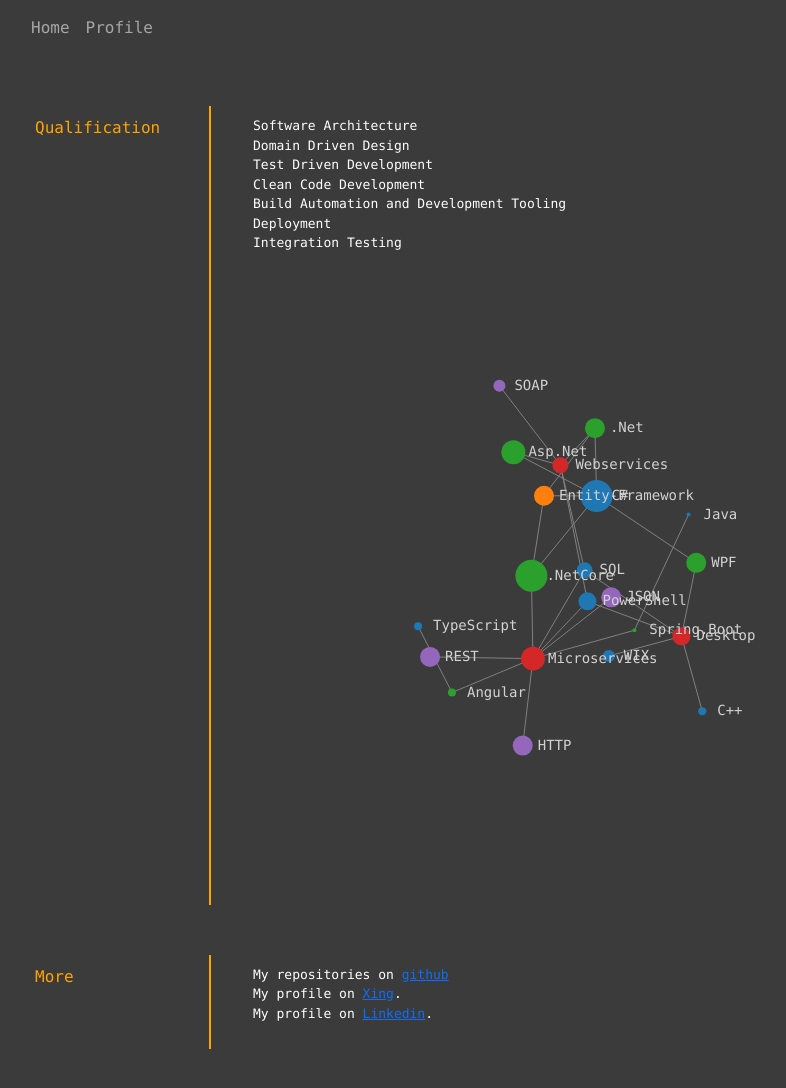
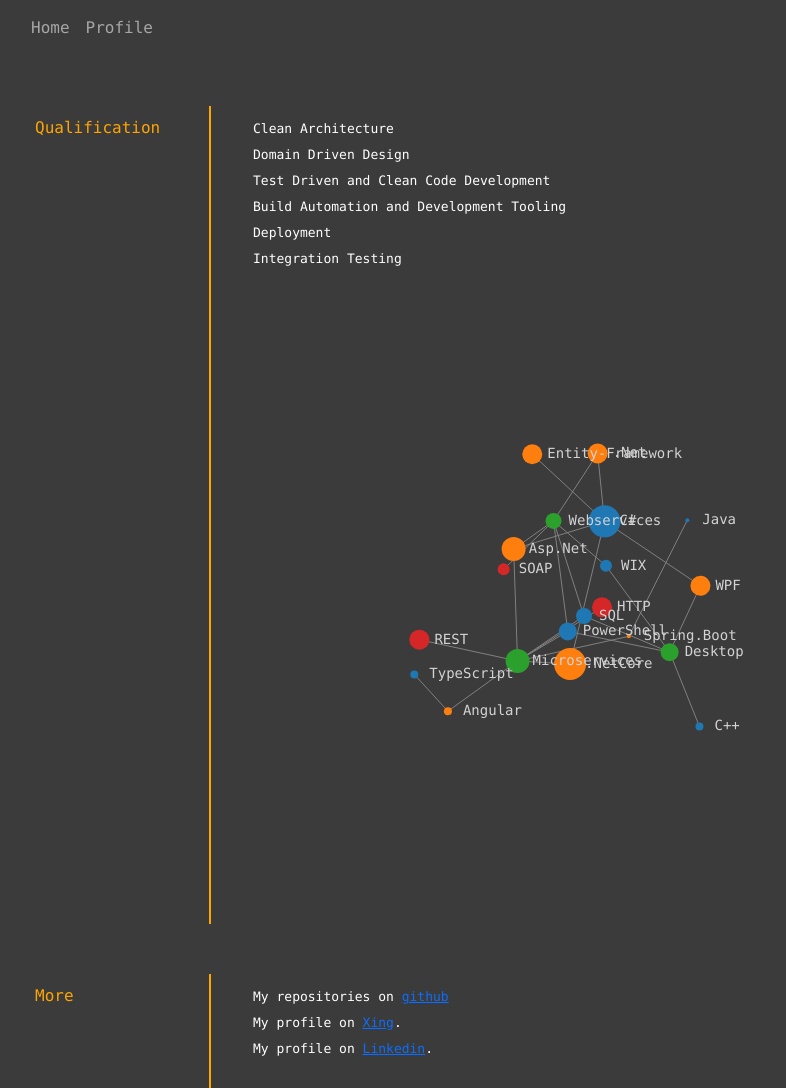
Before and after one commit to wgross/text-mode, an Angular app: page /profile in a window 1280 px wide. Shown: the whole page, without its empty margins (59-845 px from the left). Before the commit the page ends 1049 px from the top, so only its background shows below. Built offline with nearby package versions, Linux system fonts and the light colour scheme.

Commit message:
[FIX] minor fixes in layout and graph data

```diff
--- a/src/app/profile/profile.component.html
+++ b/src/app/profile/profile.component.html
@@ -9,18 +9,15 @@
     <div class="col-10 box">
 
         <div class="text-right-nopadding">
-          <ul style="list-style: none;">
+          <ul style="list-style: none; line-height: 2;">
             <li>
-              Software Architecture
+              Clean Architecture
             </li>
             <li>
               Domain Driven Design
             </li>
             <li>
-              Test Driven Development
-            </li>
-            <li>
-              Clean Code Development
+              Test Driven and Clean Code Development
             </li>
             <li>
               Build Automation and Development Tooling
@@ -47,7 +44,7 @@
     </div>
     <div class="col-10 box">
       <div class="text-right-nopadding">
-        <ul style="list-style: none;">
+        <ul style="list-style: none; line-height: 2;">
           <li>
             My repositories on <a href="https://github.com/wgross" target="_blank">github</a>
           </li>
--- a/src/app/profilegraph/profilegraph.component.html
+++ b/src/app/profilegraph/profilegraph.component.html
@@ -4,7 +4,7 @@
 
 <div>
   <!-- present in UL to hav the same padding as the text above -->
-  <ul style="list-style: none;">
+  <ul style="list-style: none; line-height: 2;">
     <li *ngIf="descriptionText !== undefined" style="font-size: large;">{{descriptionTitle}}</li>
     <li *ngIf="descriptionText !== undefined">{{descriptionText}}</li>
   </ul>
--- a/src/assets/qualification.json
+++ b/src/assets/qualification.json
@@ -6,22 +6,21 @@
     {"id": "C++", "group": 1, "weight":4, "text": "Intensively used from 1998 to 2002: Implementation of business logic for POS systems."},
     {"id": "WIX", "group": 1, "weight":6, "text": "Used from 2014 to 2018 for deployment of desktop applications and web services"},
     {"id": "SQL", "group": 1, "weight":8, "text":"Intensively used since 2002 for querying and schema definition where Entity Framework wasn't applicable."},
-    {"id": "PowerShell", "group": 1, "weight":9, "text": "Intensively used since 2010: Build automation and tooling, deployment of web applications DEV machines."},
+    {"id": "PowerShell", "group": 1, "weight":9, "text": "Intensively used since 2010: Build automation and tooling, deployment of web applications at DEV machines."},
 
-    {"id": "Entity-Framework", "group":10 , "weight":10, "text":"Intensively used throughout 2014 to 2021 as main method for data access."},
+    {"id": "Entity-Framework", "group":2 , "weight":10, "text":"Intensively used throughout 2014 to 2021 as main method for data access for relational databases."},
     {"id": "WPF", "group":2 ,"weight":10, "text":"Intensively used throughout 2014 to 2017. Graphical user interfaces for business applications and vector graphic UI for ticket vending machines. user controls, custom controls, theming, localization, modularization with Prism."},
     {"id": "Angular", "group":2 ,"weight":4, "text":"Used since 2014 to implement Single-Page-Applications." },
-    {"id": ".Net", "group":2 ,"weight":10, "text": "Continuously uses since 2002, Mainly used: WCF, WF, WPF, a bit Forms."},
-    {"id": ".NetCore", "group":2 ,"weight":16, "text": "Continuously used since 2017."},
+    {"id": ".Net", "group":2 ,"weight":10, "text": "Continuously uses since 2002, Mainly used: WCF, WF, WPF and a bit of WinForms."},
+    {"id": ".NetCore", "group":2 ,"weight":16, "text": "Continuously used since 2017 for web services, console apps, powershell modules and desktop applications"},
     {"id": "Asp.Net", "group":2 ,"weight":12, "text": "As part of dotnet core continuously used since 2017 for domain services and UI backends."},
-    {"id": "Spring.Boot", "group":2 ,"weight":2, "text":"used for web services in Mindsphere."},
+    {"id": "Spring.Boot", "group":2 ,"weight":2, "text":"used for microservices."},
 
     {"id": "Microservices","group":3,"weight":12, "text":"Architectural style applied to projects since 2017."},
     {"id": "Webservices","group":3,"weight":8},
-    {"id": "Desktop", "group": 3 ,"weight":9, "text":"Desktop software developed with C# and C++ including Form oriented line of business application as wel as folly graphical, themed UIs for vending machines and POS."},
+    {"id": "Desktop", "group": 3 ,"weight":9, "text":"Desktop software developed with C# and C++ including line of business application as well as fully graphical themed UIs for vending machines and POS."},
 
     {"id": "REST", "group":4 ,"weight":10},
-    {"id": "JSON", "group":4 ,"weight":10},
     {"id": "HTTP", "group":4 ,"weight":10},
     {"id": "SOAP", "group":4 ,"weight":6}
   ],
@@ -32,18 +31,14 @@
     {"source": "C#", "target": "WPF", "value": 1},
     {"source": "C#", "target": ".Net", "value": 1},
     {"source": "C#", "target": ".NetCore", "value": 1},
+    {"source": "TypeScript", "target": "Angular", "value": 1},
+    {"source": "Java", "target": "Spring.Boot", "value": 1},
     {"source": "PowerShell", "target": "Desktop", "value": 1},
     {"source": "PowerShell", "target": "Microservices", "value": 1},
-    {"source": "PowerShell", "target": "Webservices", "value": 1},
-
-    {"source": "Entity-Framework", "target": ".Net", "value": 1},
-    {"source": "Entity-Framework", "target": ".NetCore", "value": 1},
-
-    {"source": "TypeScript", "target": "Angular", "value": 1},
-    {"source": "Java", "target": "Spring.Boot", "value": 1},
 
     {"source": "C++", "target": "Desktop", "value": 1},
 
+    {"source": "PowerShell", "target": "Webservices", "value": 1},
     {"source": "Desktop", "target": "WPF", "value": 1},
     {"source": "Desktop", "target": "WIX", "value": 1},
     {"source": "Desktop", "target": "SQL", "value": 1},
@@ -52,13 +47,14 @@
     {"source": "Webservices", "target": "Asp.Net", "value": 1},
     {"source": "Webservices", "target": "SOAP", "value": 1},
     {"source": "Webservices", "target": "SQL", "value": 1},
+    {"source": "Webservices", "target": "WIX", "value": 1},
 
     {"source": "Microservices", "target": ".NetCore", "value": 1},
+    {"source": "Microservices", "target": "Asp.Net", "value": 1},
+    {"source": "Microservices", "target": "Angular", "value": 1},
     {"source": "Microservices", "target": "Spring.Boot", "value": 1},
-    {"source": "Microservices", "target": "Angular", "value": 1},
     {"source": "Microservices", "target": "REST", "value": 1},
     {"source": "Microservices", "target": "HTTP", "value": 1},
-    {"source": "Microservices", "target": "JSON", "value": 1},
     {"source": "Microservices", "target": "SQL", "value": 1}
   ]
 }
```
Also changed, not shown: 1 other file (tests, documents, lock files or other folders).
